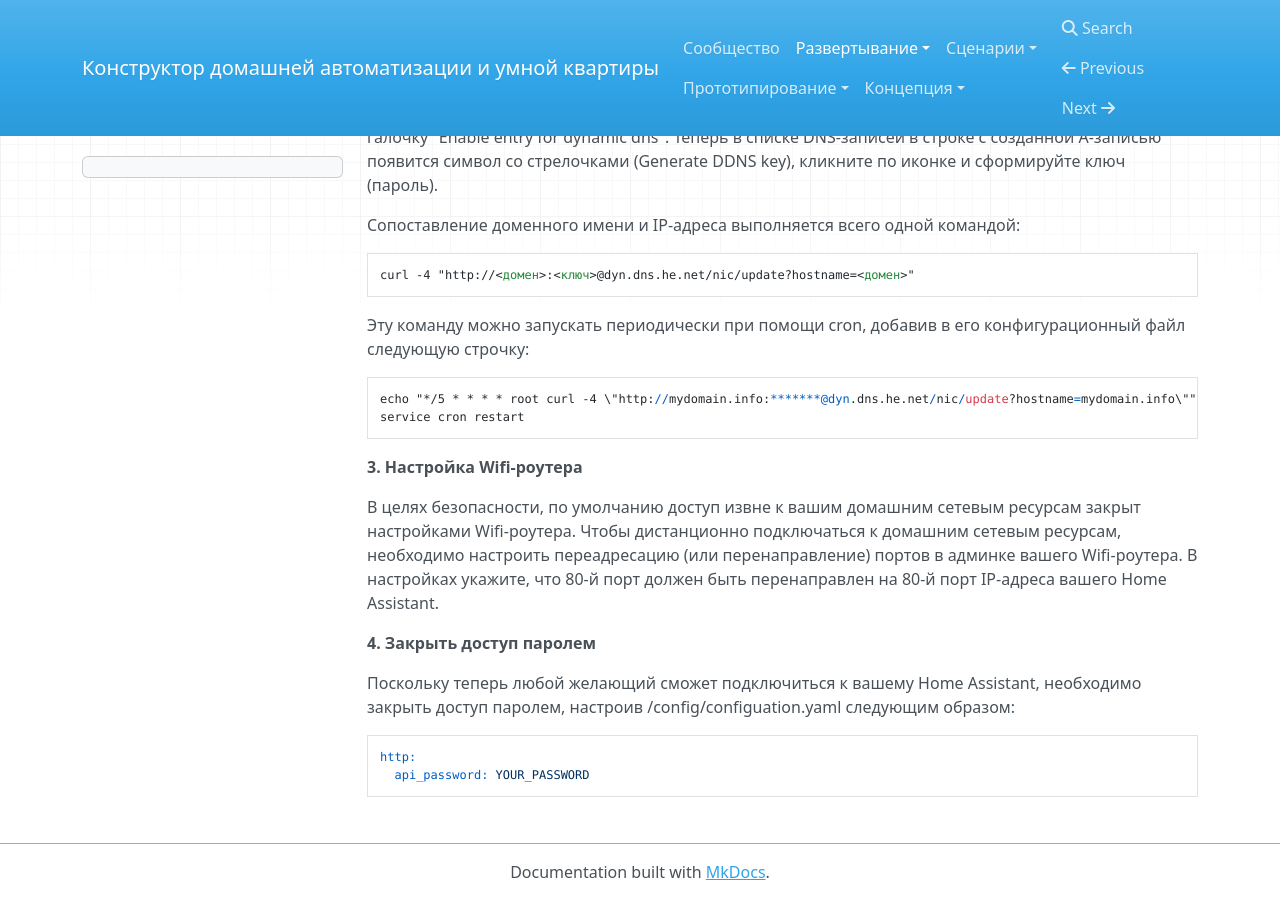
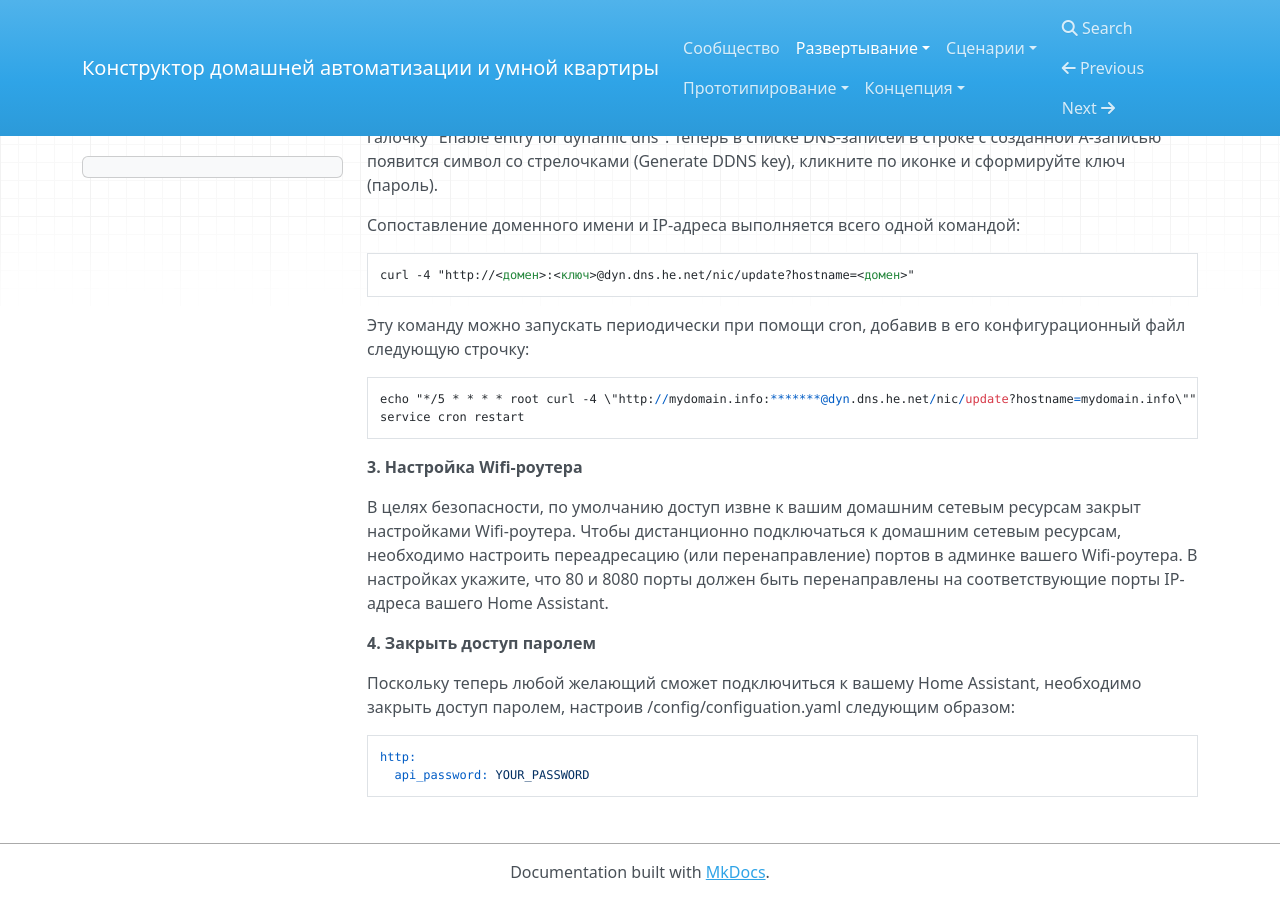
Before and after one commit to cutecare/cutecare-docs, an MkDocs documentation site: the page built from docs/Работа через Интернет.md, in a window 1280 px wide and 900 px high, scrolled down 575 px. Built offline with MkDocs 1.6.1, drawn with Linux system fonts in a browser that asks for light colours; nearby versions of some CDN libraries; old or Windows-style settings are respelled for this version of MkDocs.

Commit message:
Update Работа через Интернет.md

```diff
--- a/docs/Работа через Интернет.md
+++ b/docs/Работа через Интернет.md
@@ -36,7 +36,7 @@ service cron restart
 
 В целях безопасности, по умолчанию доступ извне к вашим домашним сетевым ресурсам закрыт настройками Wifi-роутера.
 Чтобы дистанционно подключаться к домашним сетевым ресурсам, необходимо настроить переадресацию (или перенаправление) портов в админке вашего Wifi-роутера.
-В настройках укажите, что 80-й порт должен быть перенаправлен на 80-й порт IP-адреса вашего Home Assistant.
+В настройках укажите, что 80 и 8080 порты должен быть перенаправлены на соответствующие порты IP-адреса вашего Home Assistant.
 
 **4. Закрыть доступ паролем**
 
```
